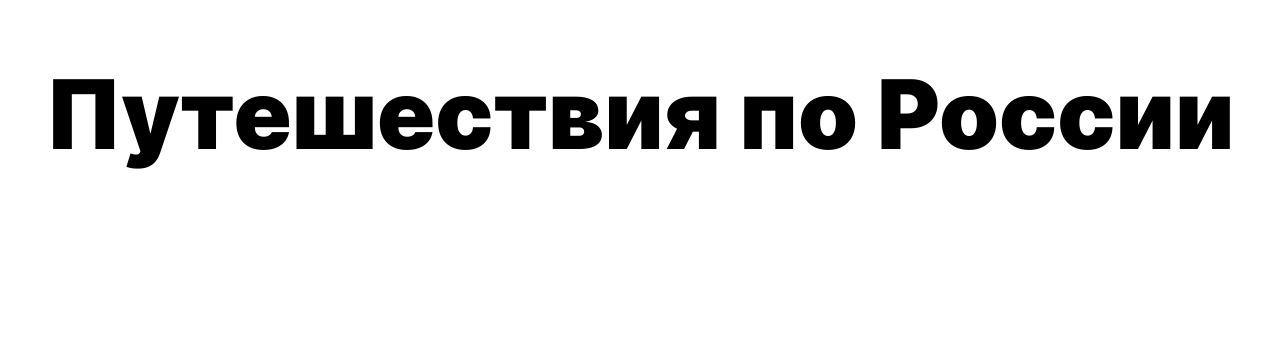
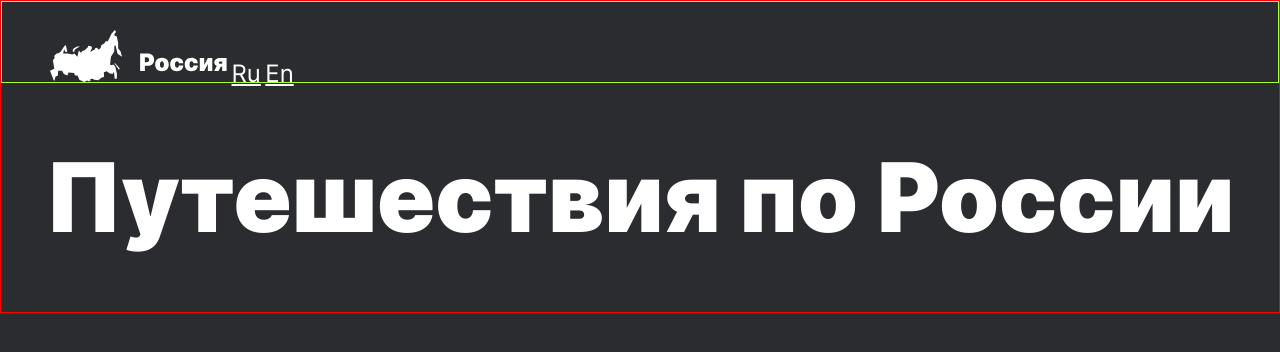
Before and after one commit to pmparitet/russian-travel, a plain HTML site: page index.html in a window 1280 px wide. Drawn offline with Linux system fonts and the light colour scheme.

Commit message:
верстка header

```diff
--- /dev/null
+++ b/blocks/header/__lang-link/header__lang-link.css
@@ -0,0 +1,7 @@
+.header__lang-link {
+  font-size: 24px;
+  font-style: normal;
+  font-weight: 400;
+  line-height: 28px;
+  color: #fff;
+}
--- a/blocks/header/header.css
+++ b/blocks/header/header.css
@@ -0,0 +1,5 @@
+.header {
+  height: 52px;
+  padding: 28px 48px 0;
+  border: 1px solid greenyellow;
+}
--- a/blocks/page/page.css
+++ b/blocks/page/page.css
@@ -2,4 +2,5 @@
   /* min-width: 1100px; */
   max-width: 1280px;
   margin: 0 auto;
+  border: 1px solid red;
 }
--- a/blocks/root/root.css
+++ b/blocks/root/root.css
@@ -1,4 +1,6 @@
 .root {
   font-family: "Inter", "Arial", sans-serif;
   font-weight: normal;
+  background-color: #2a2c2f;
+  color: #fff;
 }
--- a/index.html
+++ b/index.html
@@ -9,7 +9,11 @@
   </head>
   <body class="root">
     <div class="page">
-      <section class="header"></section>
+      <section class="header">
+        <img src="images/header-logo.svg" alt="Логотип" class="header__logo" />
+        <a href="#" class="header__lang-link">Ru</a>
+        <a href="#" class="header__lang-link">En</a>
+      </section>
       <section class="lead">
         <h1>Путешествия по России</h1>
       </section>
--- a/pages/index.css
+++ b/pages/index.css
@@ -3,6 +3,8 @@
 @import url(../blocks/root/root.css);
 @import url(../blocks/page/page.css);
 @import url(../blocks/header/header.css);
+@import url(../blocks/header/__logo/header__logo.css);
+@import url(../blocks/header/__lang-link/header__lang-link.css);
 @import url(../blocks/lead/lead.css);
 @import url(../blocks/intro/intro.css);
 @import url(../blocks/photo-grid/photo-grid.css);
```
Also changed, not shown: blocks/header/__logo/header__logo.css (added).
